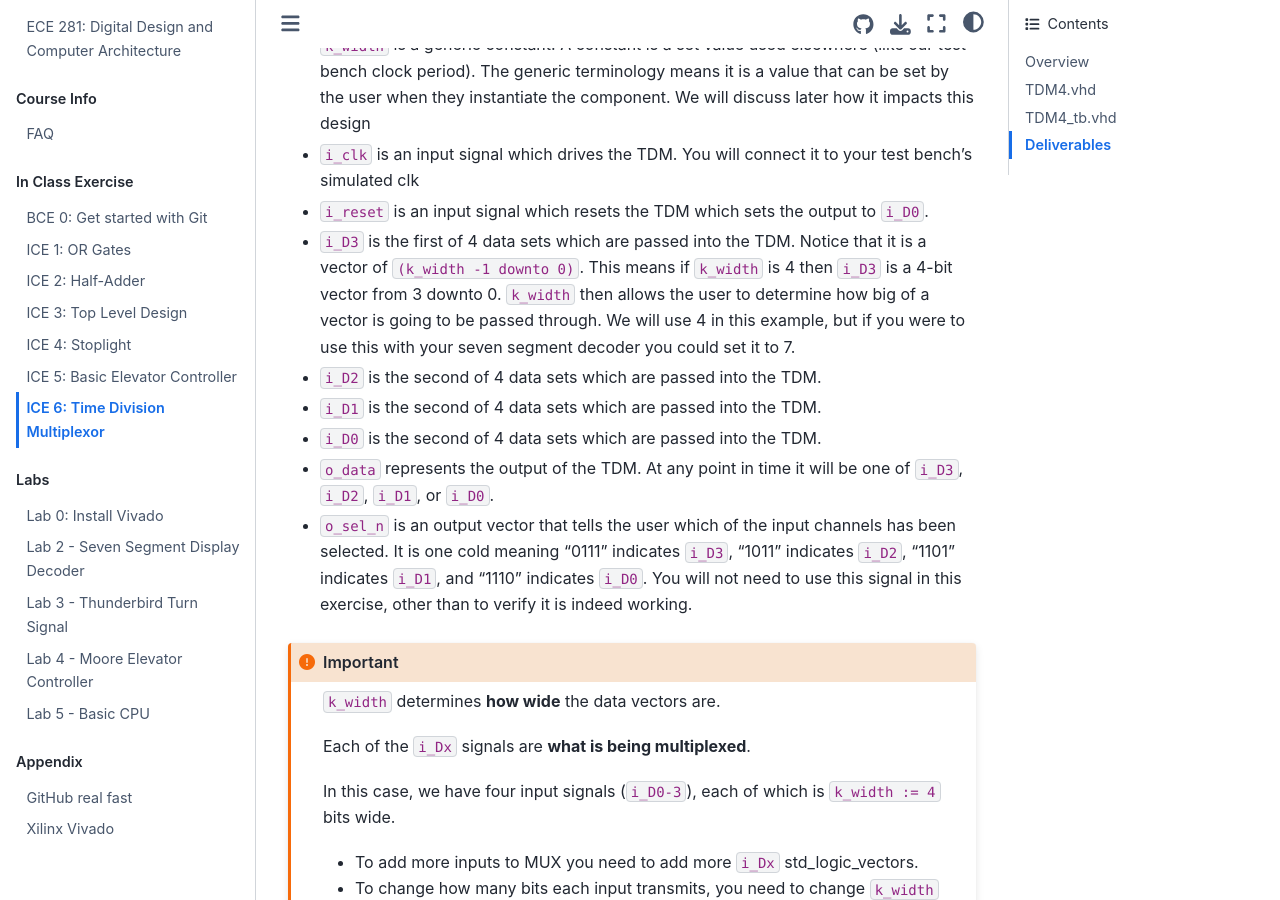
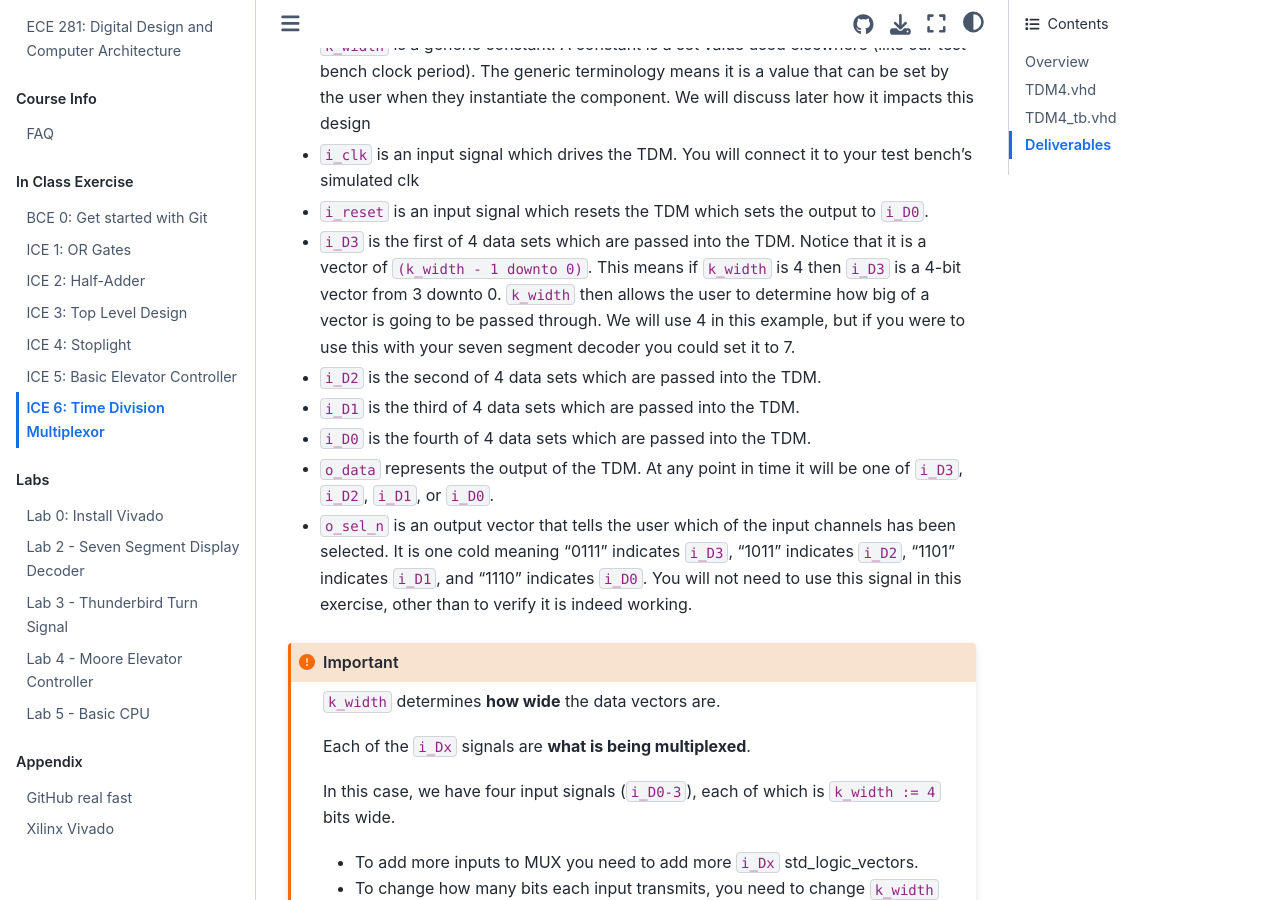
Before and after one commit to USAFA-ECE/ece281-book, a Jupyter Book: the page built from book/ICE/ICE6.md, in a window 1280 px wide and 900 px high, scrolled down 3301 px. Built offline with Jupyter Book 1.0.4 settings and Sphinx 7.4.7 and the Sphinx Book theme 1.1.4, drawn with Linux system fonts in a browser that asks for light colours; pages that are not in the unit, such as notebooks, are missing from menus.

Commit message:
Grammar fixes in ICE 6. Listed data sets properly.

```diff
--- a/book/ICE/ICE6.md
+++ b/book/ICE/ICE6.md
@@ -88,14 +88,14 @@ end TDM4;
     it to your test bench's simulated clk
 - `i_reset` is an input signal which resets the TDM which sets the output to `i_D0`.
 - `i_D3` is the first of 4 data sets which are passed into the TDM.
-    Notice that it is a vector of `(k_width -1 downto 0)`. This means if
+    Notice that it is a vector of `(k_width - 1 downto 0)`. This means if
     `k_width` is 4 then `i_D3` is a 4-bit vector from 3 downto 0.
     `k_width` then allows the user to determine how big of a vector is going to be
     passed through. We will use 4 in this example, but if you were to
     use this with your seven segment decoder you could set it to 7.
 - `i_D2` is the second of 4 data sets which are passed into the TDM.
-- `i_D1` is the second of 4 data sets which are passed into the TDM.
-- `i_D0` is the second of 4 data sets which are passed into the TDM.
+- `i_D1` is the third of 4 data sets which are passed into the TDM.
+- `i_D0` is the fourth of 4 data sets which are passed into the TDM.
 - `o_data` represents the output of the TDM. At any point in time it
     will be one of `i_D3`, `i_D2`, `i_D1`, or `i_D0`.
 - `o_sel_n` is an output vector that tells the user which of the input
```
